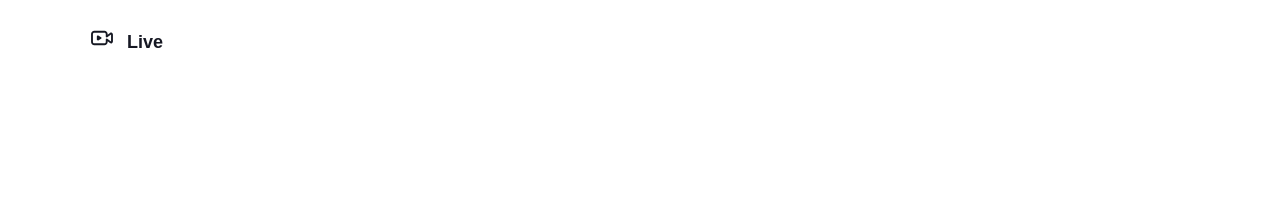
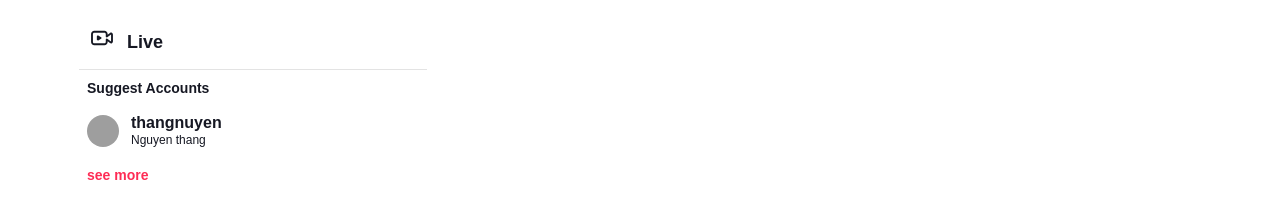
Before and after one commit to nguyenanhthang/tiktokapp, a React (Create React App) app: page / in a window 1280 px wide. Shown: the part 165-384 px from the top of the page. Built offline with nearby package versions, Linux system fonts and the light colour scheme; grey boxes are pictures that could not be loaded; a web font is replaced by a local one.

Commit message:
side bar#2

```diff
--- /dev/null
+++ b/src/components/SuggestedAccounts/AccountItem.jsx
@@ -0,0 +1,24 @@
+import classNames from "classnames/bind";
+import styles from './SuggestedAccounts.module.scss'
+import PropTypes from 'prop-types';
+import { FontAwesomeIcon } from '@fortawesome/react-fontawesome';
+import { faCheckCircle } from '@fortawesome/free-solid-svg-icons';
+const cx = classNames.bind(styles)
+function AccountItem() {
+    return (
+    <div className={cx('accountItem')}>
+        <img className={cx('avatar')} src="https://p16-sign-va.tiktokcdn.com/tos-useast2a-avt-0068-aiso/65d3c6b1d1e205c75536ccf1f26d552d~c5_100x100.jpeg?x-expires=1662606000&x-signature=cVK0BpM7cg3Tm0MISe8gnNpnXus%3D" alt="" />
+        <div className={cx('itemInfo')}>
+            <p className={cx('nickName')}>
+                <strong>thangnuyen</strong>
+                <FontAwesomeIcon className={cx('check')} icons={faCheckCircle}/>
+            </p>
+            <p className={cx('name')}>Nguyen thang</p>
+        </div>
+    </div>
+    );
+}
+AccountItem.propTypes={
+
+}
+export default AccountItem;
--- /dev/null
+++ b/src/components/SuggestedAccounts/SuggestedAccounts.jsx
@@ -0,0 +1,18 @@
+import classNames from "classnames/bind";
+import styles from './SuggestedAccounts.module.scss'
+import PropTypes from 'prop-types';
+import AccountItem from "./AccountItem";
+const cx = classNames.bind(styles)
+function SuggestedAccounts({label}) {
+    return (
+        <div className={cx('wrapper')}>
+            <p className={cx('label')}>{label}</p>
+            <AccountItem/>
+            <p className={cx('seeMore')}>see more</p>
+        </div>
+    );
+}
+SuggestedAccounts.propTypes={
+    label:PropTypes.string.isRequired
+}
+export default SuggestedAccounts;
--- /dev/null
+++ b/src/components/SuggestedAccounts/SuggestedAccounts.module.scss
@@ -0,0 +1,43 @@
+.wrapper{
+    border-top: 1px solid #e3e3e3;
+}
+.label{
+    padding: 8px;
+    font-size: 1.4rem;
+    font-weight: 600;
+}
+.accountItem{
+    display: flex;
+    padding: 8px;
+}
+.avatar{
+    width: 32px;
+    height: 32px;
+    border-radius: 50%;
+    object-fit: cover;
+}
+.check{
+    font-size: 1.4rem;
+    color:#20d5ec;
+    margin-left:4px;
+}
+.itemInfo{
+    flex: 1;
+    margin-left: 12px;
+}
+.nickName{
+    font-size: 1.6rem;
+    color:#161823;
+    line-height: 1;
+}
+.name{
+    font-size: 1.2rem;
+    opacity:#161823bf
+}
+.seeMore{
+    font-size: 1.4rem;
+    color:#fe2c55;
+    padding: 8px;
+    font-weight: 600;
+    cursor: pointer;
+}
--- /dev/null
+++ b/src/components/SuggestedAccounts/index.jsx
@@ -0,0 +1 @@
+export {default} from './SuggestedAccounts'
--- a/src/layouts/components/Sidebar/Sidebar.jsx
+++ b/src/layouts/components/Sidebar/Sidebar.jsx
@@ -3,6 +3,7 @@ import classNames from 'classnames/bind'
 import Menu,{MenuItem} from './Menu';
 import config from '~/config/config';
 import { HomeActiveIcon,LiveActiveIcon,UserActiveIcon,HomeGroupIcon,LiveGroupIcon,UserGroupIcon } from '~/components/icons/icons';
+import SuggestedAccounts from '~/components/SuggestedAccounts';
 const cx = classNames.bind(styles)
 function Sidebar() {
     return (
@@ -12,6 +13,7 @@ function Sidebar() {
                 <MenuItem title="Following" to={config.routes.following } activeIcons={<UserActiveIcon/>}icons={<UserGroupIcon/>}/>
                 <MenuItem title="Live" to={config.routes.live} activeIcons={<LiveActiveIcon/>}icons={<LiveGroupIcon/>}/>
             </Menu>
+            <SuggestedAccounts label="Suggest Accounts"/>
         </aside>
     );
 }
```
